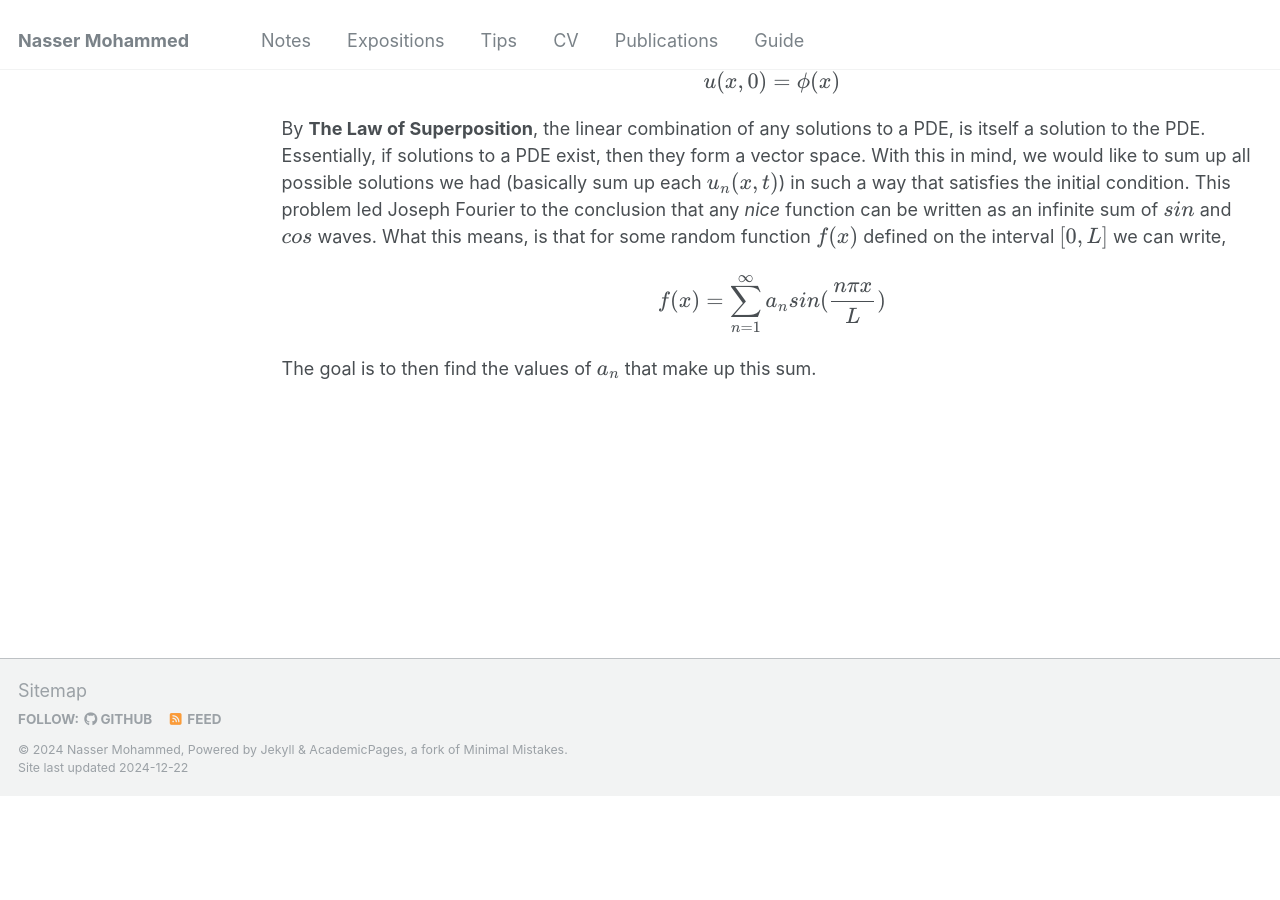
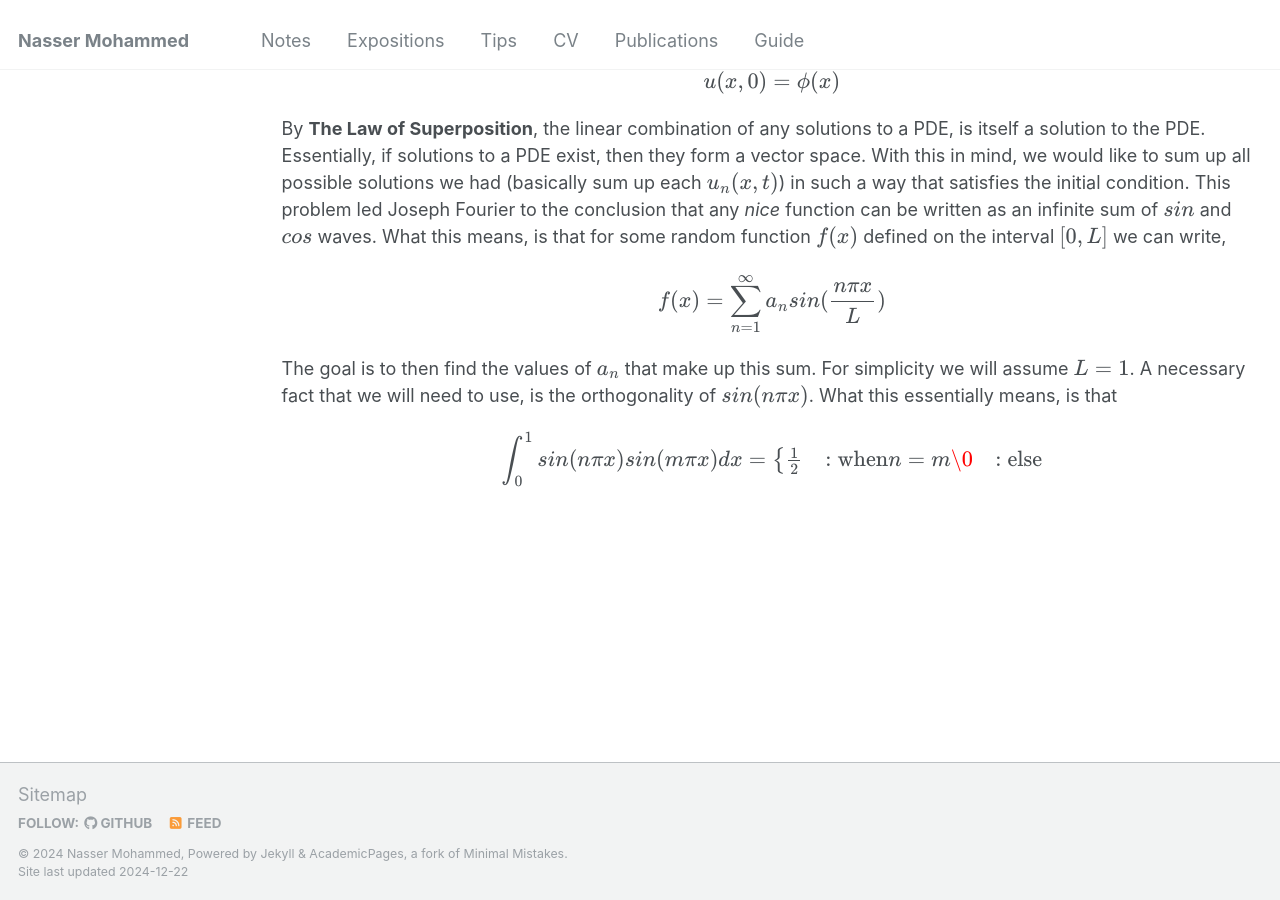
Before and after one commit to Nasser-Mohammed/Nasser-Mohammed.github.io, a Jekyll site: the page built from _pages/notes/pde/heatequation.md, in a window 1280 px wide and 900 px high, scrolled down 7304 px. Built offline with Jekyll 4.4.1, drawn with Linux system fonts in a browser that asks for light colours; before the commit the page ends 8100 px from its top, so only the background shows below that.

Commit message:
Update heatequation.md

```diff
--- a/_pages/notes/pde/heatequation.md
+++ b/_pages/notes/pde/heatequation.md
@@ -74,4 +74,8 @@ Final Step: Extending the Solution to Solve with an Initial Condition
 =====
 So, our initial condition is, \\[u(x,0) = \phi(x)\\]
 By **The Law of Superposition**, the linear combination of any solutions to a PDE, is itself a solution to the PDE. Essentially, if solutions to a PDE exist, then they form a vector space. With this in mind, we would like to sum up all possible solutions we had (basically sum up each \\(u_n(x,t)\\)) in such a way that satisfies the initial condition. This problem led Joseph Fourier to the conclusion that any *nice* function can be written as an infinite sum of \\(sin\\) and \\(cos\\) waves. What this means, is that for some random function \\(f(x)\\) defined on the interval \\([0, L]\\) we can write, \\[f(x) = \sum_{n = 1}^{\infty}a_nsin(\frac{n\pi x}{L})\\]
-The goal is to then find the values of \\(a_n\\) that make up this sum.
+The goal is to then find the values of \\(a_n\\) that make up this sum. For simplicity we will assume \\(L = 1\\). A necessary fact that we will need to use, is the orthogonality of \\(sin(n\pi x)\\). What this essentially means, is that
+\\[\int_0^1{sin(n\pi x)sin(m\pi x)dx} = \begin{cases}
+\frac{1}{2} & : \text{when} n = m
+\0 &: \text{else}
+\end{cases} \\]
```
